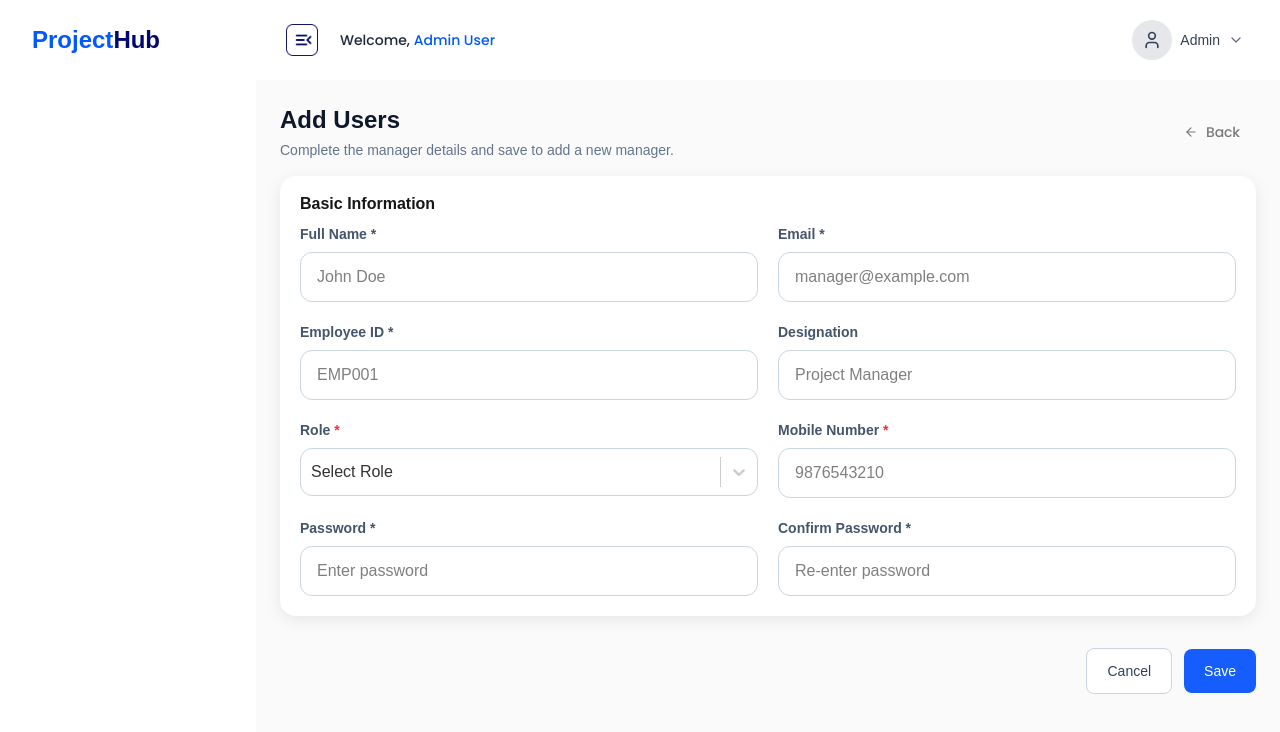
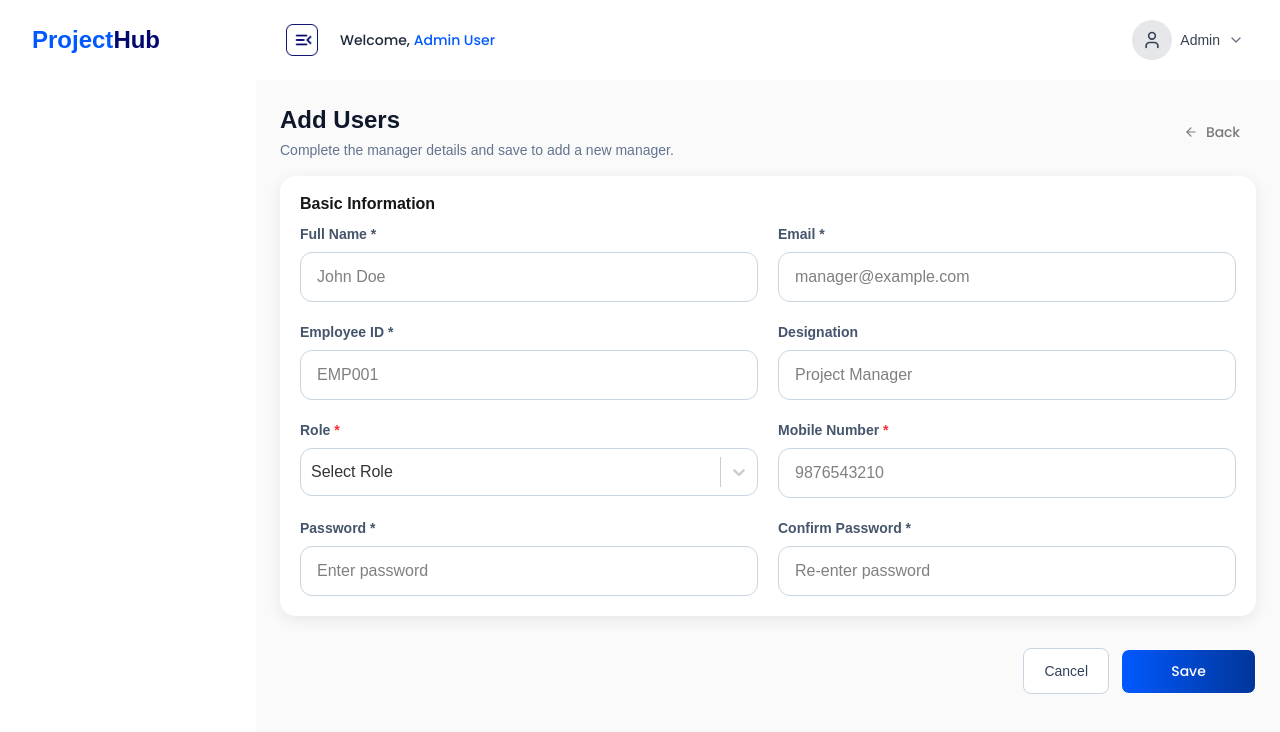
Before and after one commit to abhishekkumar085/ProjectHub-Frontend, a React (Vite) app: page /managers/add in a window 1280 px wide. Shown: the top 732 px of the page. Built offline with nearby package versions, Linux system fonts and the light colour scheme; sample sign-in values are in the browser's storage.

Commit message:
designchnageS

```diff
--- a/src/features/managers/AddManager.tsx
+++ b/src/features/managers/AddManager.tsx
@@ -325,7 +325,12 @@ function AddManager() {
           <button
             type="submit"
             disabled={isSubmitting}
-            className="rounded-lg bg-blue-600 px-5 py-3 text-sm font-medium text-white transition hover:bg-blue-700 disabled:cursor-not-allowed disabled:opacity-50"
+            className="w-[135px] h-[45px] rounded-[8px] border border-[1px]
+             bg-[linear-gradient(90deg,#0059FF_0%,#003699_100%)]
+             px-6 py-3 font-[Poppins] font-medium text-[14px]
+             leading-[100%] tracking-[0px] text-center align-middle
+             text-white transition hover:opacity-90
+             disabled:cursor-not-allowed disabled:opacity-50"
           >
             {isSubmitting ? "Saving..." : "Save"}
           </button>
--- a/src/features/managers/ViewDetails.tsx
+++ b/src/features/managers/ViewDetails.tsx
@@ -67,13 +67,16 @@ function ViewDetails() {
             Review the manager profile and project assignments.
           </p>
         </div>
-
         <button
           onClick={() => navigate("/managers")}
-          className="inline-flex items-center gap-2 rounded-lg border border-slate-200 bg-white px-4 py-2 text-sm font-medium text-slate-700 hover:bg-slate-50 self-start sm:self-auto"
+          className="inline-flex items-center gap-2 px-4 py-2
+             font-[Poppins] font-medium text-[14px]
+             leading-[120%] tracking-[-0.01em]
+             text-[#7A7A7A] hover:bg-slate-50
+             self-start sm:self-auto"
         >
           <FiArrowLeft />
-          <span className="hidden sm:inline">Back to managers</span>
+          <span className="hidden sm:inline">Back</span>
           <span className="sm:hidden">Back</span>
         </button>
       </div>
```
